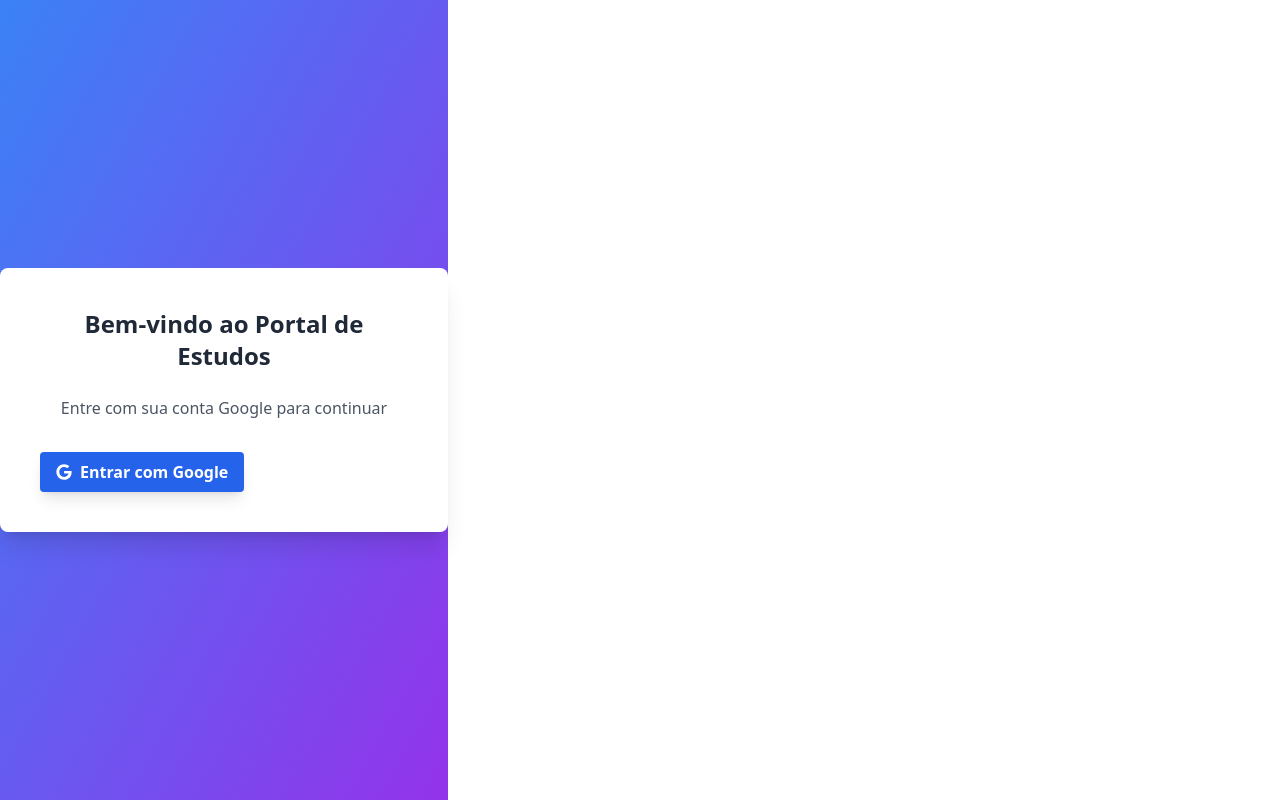
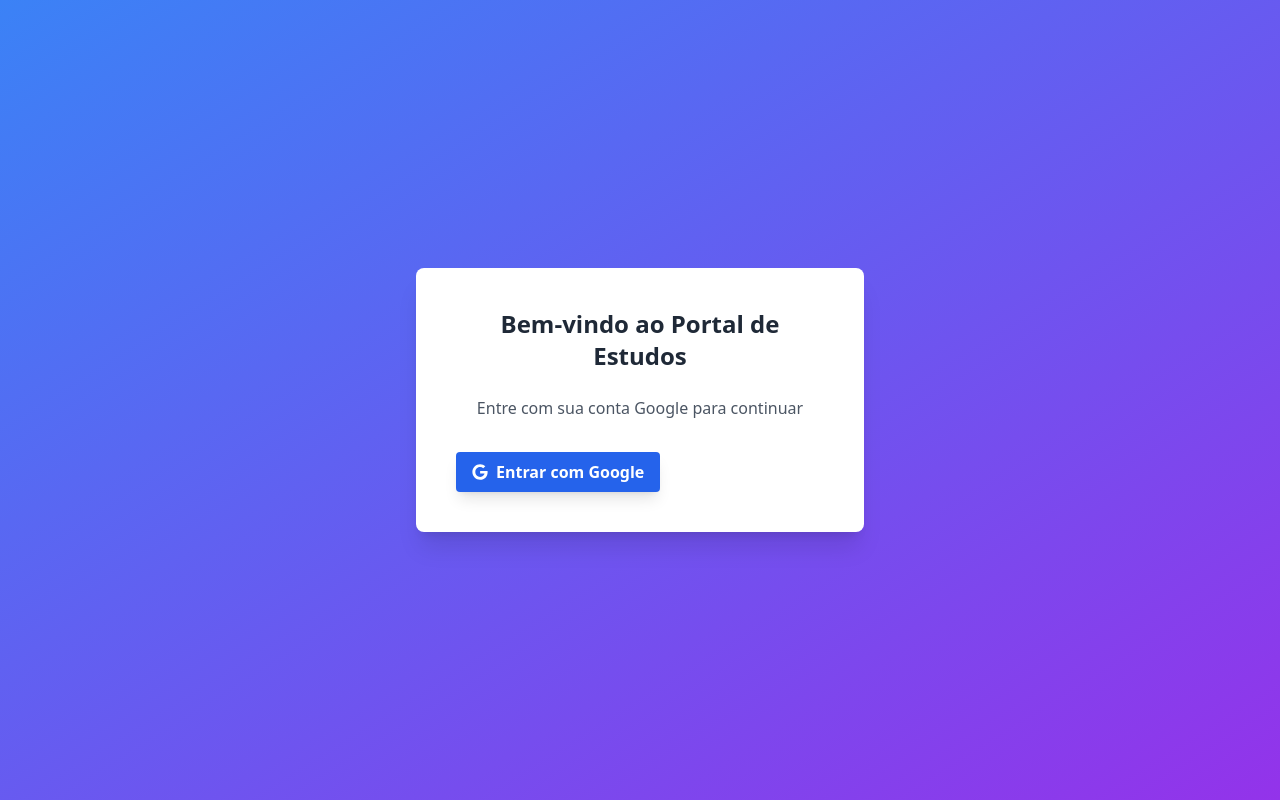
Before and after one commit to Fredericoufsj/tifichas, a React (Vite) app: page /login in a window 1280 px wide. Built offline with nearby package versions, Linux system fonts and the light colour scheme; no server answers.

Commit message:
Ajusta a estrutura do componente App para incluir um contêiner flexível e altera a criação de usuários para definir o papel padrão como "admin"

```diff
--- a/src/App.jsx
+++ b/src/App.jsx
@@ -54,10 +54,12 @@ function App() {
           </div>
         </>
       ) : (
+        <div className="flex-1">
         <Routes>
           <Route path="/login" element={<LoginPage />} />
           <Route path="*" element={<Navigate to="/login" />} /> {/* Redireciona rotas desconhecidas para a página de login */}
         </Routes>
+        </div>
       )}
     </div>
   );
--- a/src/pages/LoginPage.jsx
+++ b/src/pages/LoginPage.jsx
@@ -20,10 +20,10 @@ const LoginPage = () => {
       const userDoc = await getDoc(userDocRef);
 
       if (!userDoc.exists()) {
-        // Cria um novo documento para o usuário com permissão "viewer"
+        // Cria um novo documento para o usuário com permissão "admin"
         await setDoc(userDocRef, {
           email: user.email,
-          role: "viewer", // Define o papel padrão como "viewer"
+          role: "admin", // Define o papel padrão como "admin"
         });
       }
 
```
